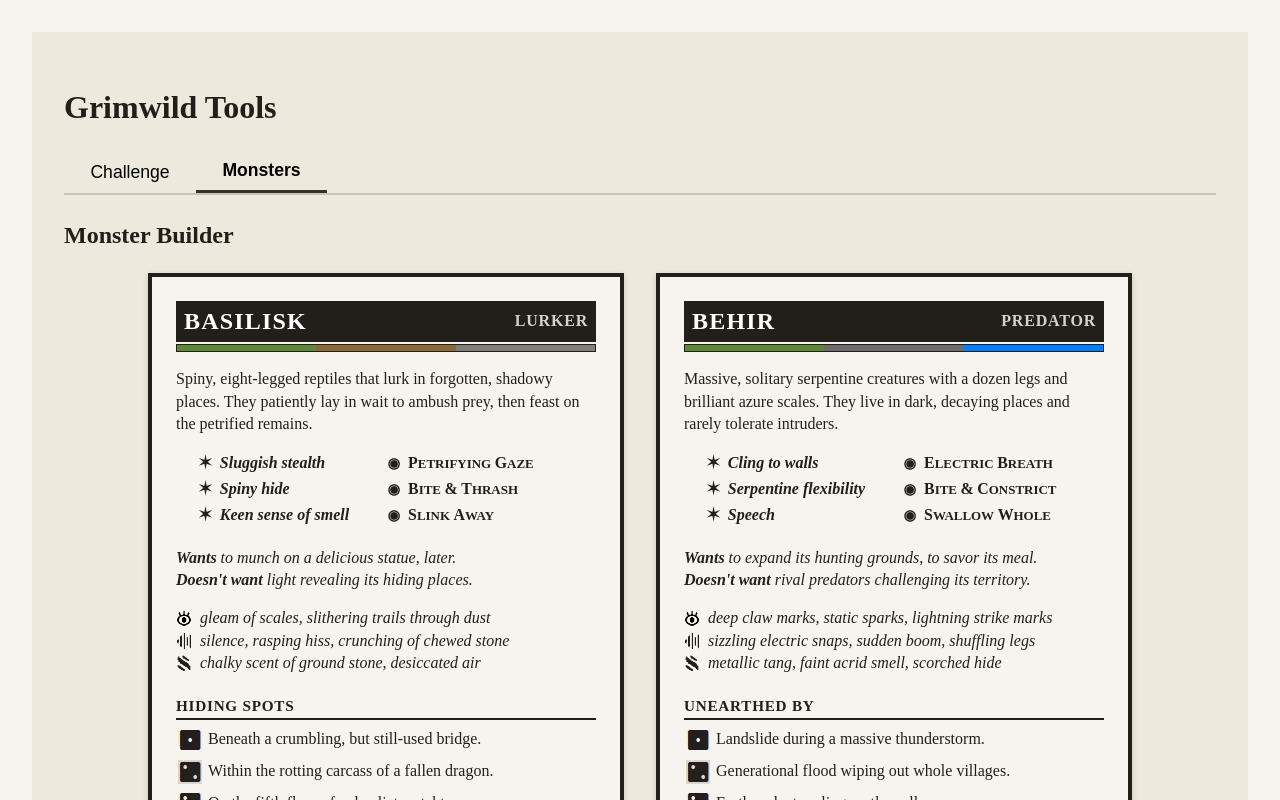
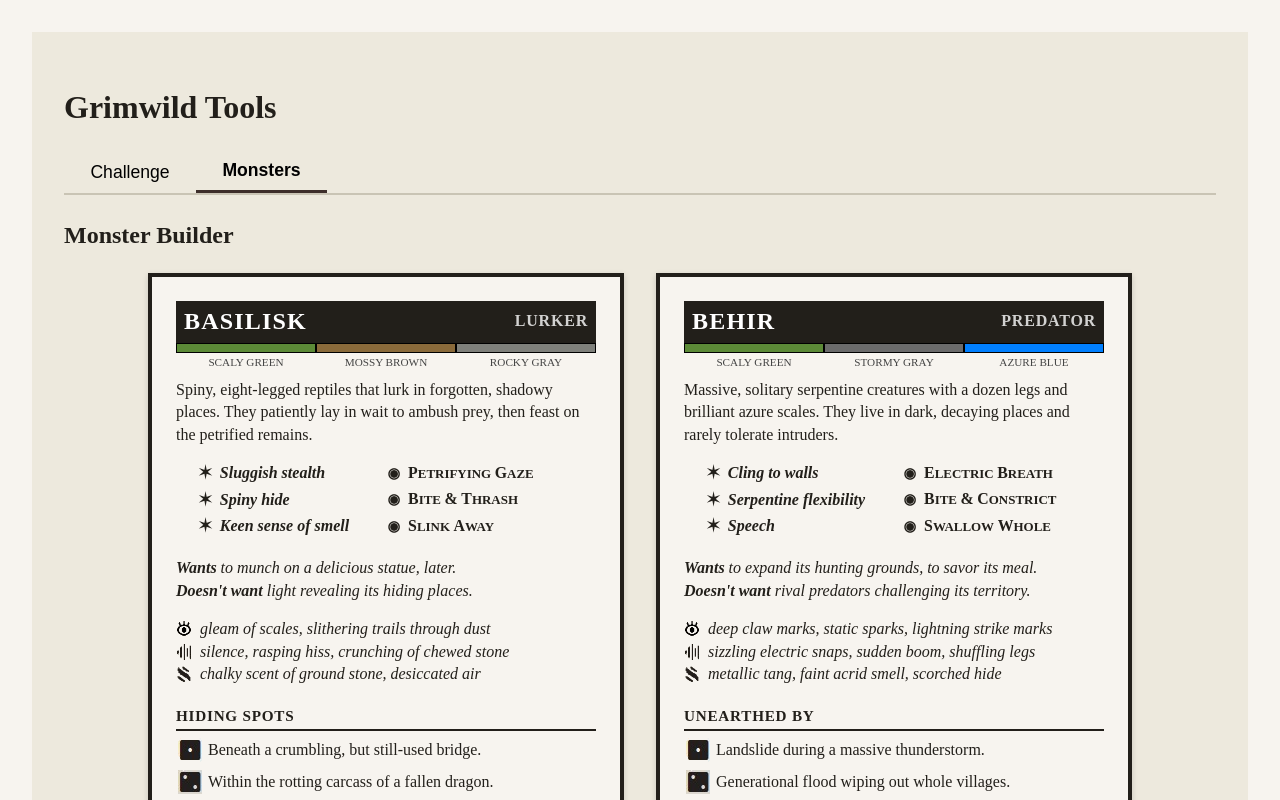
Before and after one commit to mvillaronga/grimwild-tools, a React (Vite) app: page / in a window 1280 px wide. Both pictures are taken after a click on the button "Monsters". Shown: the top 800 px of the page. Built offline with nearby package versions, Linux system fonts and the light colour scheme.

Commit message:
color block display

```diff
--- a/src/components/monster/MonsterDisplay.css
+++ b/src/components/monster/MonsterDisplay.css
@@ -47,14 +47,20 @@ body {
 
 .color-bar {
   display: flex;
-  height: 6px;
-  margin-top: 2px;
-  margin-bottom: 1rem;
-  border: 1px solid var(--ink);
+  height: 10px; /* Doubled height from 5px */
+  margin: 0; /* Remove margin to make it flush with the title bar */
+  border-top: 1px solid var(--ink);
 }
 
 .color-bar .segment {
   flex: 1;
+  position: relative;
+  border: 1px solid var(--ink); /* Add black border */
+}
+
+.color-names {
+  display: flex;
+  margin-top: 2px; /* Reduced spacing between the blocks and text */
 }
 
 .scaly-green {
@@ -78,6 +84,7 @@ body {
 }
 
 .description {
+  margin-top: 0.5rem; /* Reduced spacing above the description */
   margin-bottom: 1rem;
 }
 
--- a/src/components/monster/MonsterDisplay.jsx
+++ b/src/components/monster/MonsterDisplay.jsx
@@ -115,11 +115,34 @@ export default function MonsterDisplay() {
           </header>
           <div className="color-bar">
             {monster.colors.map((color, i) => (
+              <div
+                key={i}
+                className={`segment ${color}`}
+                style={{
+                  position: "relative",
+                  border: "1px solid black",
+                  textAlign: "center",
+                }}
+                title={color.replace("-", " ")}
+              ></div>
+            ))}
+          </div>
+          <div className="color-names">
+            {monster.colors.map((color, i) => (
               <span
                 key={i}
-                className={`segment ${color}`}
-                title={color.replace("-", " ")}
-              ></span>
+                style={{
+                  display: "inline-block",
+                  width: "33.33%",
+                  textAlign: "center",
+                  fontSize: "0.7rem",
+                  fontWeight: "lighter",
+                  color: "#444444", // Slightly darker grey for better readability
+                  textTransform: "uppercase",
+                }}
+              >
+                {color.replace("-", " ")}
+              </span>
             ))}
           </div>
           <p className="description">{monster.description}</p>
```
